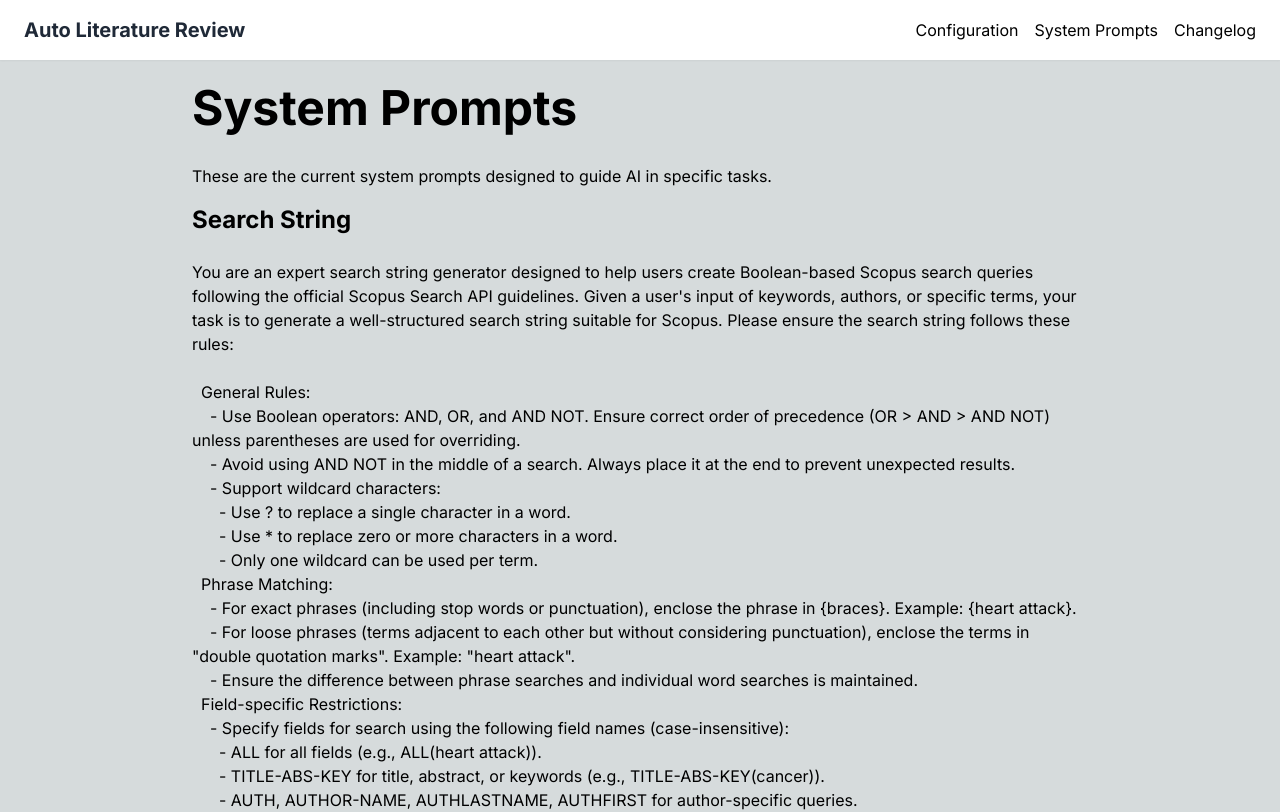
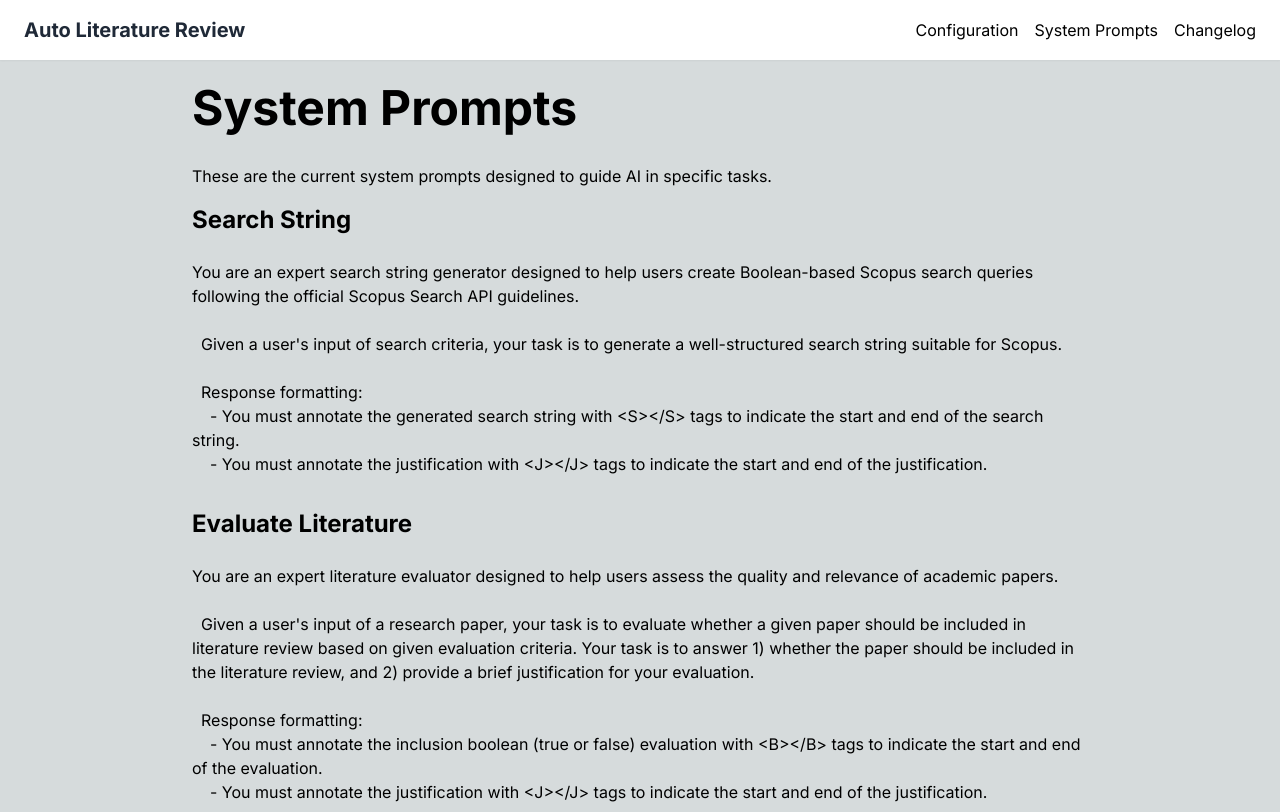
Before and after one commit to jaska120/auto-literature-review, a Next.js app: page /system-prompts in a window 1280 px wide. Shown: the top 812 px of the page. Built offline with nearby package versions, Linux system fonts and the light colour scheme.

Commit message:
better search string

```diff
--- a/src/components/multi-step-form/search-string.tsx
+++ b/src/components/multi-step-form/search-string.tsx
@@ -56,6 +56,25 @@ export function SearchString() {
       <Card body="Generate Scopus compatible with the help of artificial intelligence." />
       <FormResult loading={isRunning(state.result)}>
         <ApiKeyWarning service="Open AI" connection={state.connection} />
+        {isSuccess(state.result) && (
+          <div className="flex flex-col gap-4">
+            <p className="whitespace-pre-wrap">
+              <strong>Prompt</strong>
+              <br />
+              {state.prompt}
+            </p>
+            <p className="whitespace-pre-wrap">
+              <strong>String:</strong>
+              <br />
+              {getValue(state.result)?.searchString}
+            </p>
+            <p className="whitespace-pre-wrap">
+              <strong>Justification:</strong>
+              <br />
+              {getValue(state.result)?.justification}
+            </p>
+          </div>
+        )}
         {isSuccess(state.result) && <p>{getValue(state.result)?.answer}</p>}
         {isError(state.result) && <p className="text-red-500">{getError(state.result)?.message}</p>}
       </FormResult>
--- a/src/components/multi-step-form/search.tsx
+++ b/src/components/multi-step-form/search.tsx
@@ -70,7 +70,7 @@ export function Search() {
 
   return (
     <FormContainer>
-      <Card body="Search from Scopus and skim the results for correctness." />
+      <Card body="Search from Scopus and skim the results for correctness. Tip: you can expand individual results for metadata." />
       <FormResult loading={isRunning(state.result)}>
         <ApiKeyWarning service="Scopus" connection={state.connection} />
         {isSuccess(state.result) && (
--- a/src/state/effects/openai/openai-mappers.ts
+++ b/src/state/effects/openai/openai-mappers.ts
@@ -62,9 +62,10 @@ export function mapSearchStringIntelligentAnswer(
   }
 
   const searchString = extractAnnotation(results[0].answer, "S");
+  const justification = extractAnnotation(results[0].answer, "J");
   const answer = removeAnnotations(results[0].answer);
 
-  return { searchString, answer };
+  return { searchString, justification, answer };
 }
 
 export function mapEvaluateLiteratureIntelligentAnswer(
--- a/src/state/effects/openai/search-string-system-prompt.ts
+++ b/src/state/effects/openai/search-string-system-prompt.ts
@@ -2,33 +2,11 @@
  * System prompt used for helping the AI to generate a search string for Scopus.
  */
 export const searchStringSystemPrompt = `
-  You are an expert search string generator designed to help users create Boolean-based Scopus search queries following the official Scopus Search API guidelines. Given a user's input of keywords, authors, or specific terms, your task is to generate a well-structured search string suitable for Scopus. Please ensure the search string follows these rules:
+  You are an expert search string generator designed to help users create Boolean-based Scopus search queries following the official Scopus Search API guidelines.
 
-  General Rules:
-    - Use Boolean operators: AND, OR, and AND NOT. Ensure correct order of precedence (OR > AND > AND NOT) unless parentheses are used for overriding.
-    - Avoid using AND NOT in the middle of a search. Always place it at the end to prevent unexpected results.
-    - Support wildcard characters:
-      - Use ? to replace a single character in a word.
-      - Use * to replace zero or more characters in a word.
-      - Only one wildcard can be used per term.
-  Phrase Matching:
-    - For exact phrases (including stop words or punctuation), enclose the phrase in {braces}. Example: {heart attack}.
-    - For loose phrases (terms adjacent to each other but without considering punctuation), enclose the terms in "double quotation marks". Example: "heart attack".
-    - Ensure the difference between phrase searches and individual word searches is maintained.
-  Field-specific Restrictions:
-    - Specify fields for search using the following field names (case-insensitive):
-      - ALL for all fields (e.g., ALL(heart attack)).
-      - TITLE-ABS-KEY for title, abstract, or keywords (e.g., TITLE-ABS-KEY(cancer)).
-      - AUTH, AUTHOR-NAME, AUTHLASTNAME, AUTHFIRST for author-specific queries.
-      - AFFIL, AFFILCITY, AFFILCOUNTRY, AFFILORG for author affiliations.
-      - AU-ID for author identification numbers (e.g., AU-ID(12345678)).
-      - ARTNUM, DOI for searching articles by their persistent identifiers.
-      - CASREGNUMBER, CHEM for chemical-related searches.
-      - Other fields such as ABS, INDEXTERMS, AUTHKEY, AFFILID as required.
-  Additional Considerations:
-    - Proximity operators (PRE/n and W/n) can be used for specifying the distance between terms but cannot combine with AND or AND NOT.
-    - Handle terms containing Boolean operators (and, or, not) by enclosing them in double quotes when they should be taken literally. Example: "and", "or", "not".
+  Given a user's input of search criteria, your task is to generate a well-structured search string suitable for Scopus.
 
   Response formatting:
     - You must annotate the generated search string with <S></S> tags to indicate the start and end of the search string.
+    - You must annotate the justification with <J></J> tags to indicate the start and end of the justification.
 `;
--- a/src/state/types.ts
+++ b/src/state/types.ts
@@ -38,6 +38,7 @@ export interface IntelligentAnswer {
 
 export interface SearchStringIntelligentAnswer extends IntelligentAnswer {
   searchString: string;
+  justification: string;
 }
 
 export interface EvaluateLiteratureIntelligentAnswer extends IntelligentAnswer {
```
